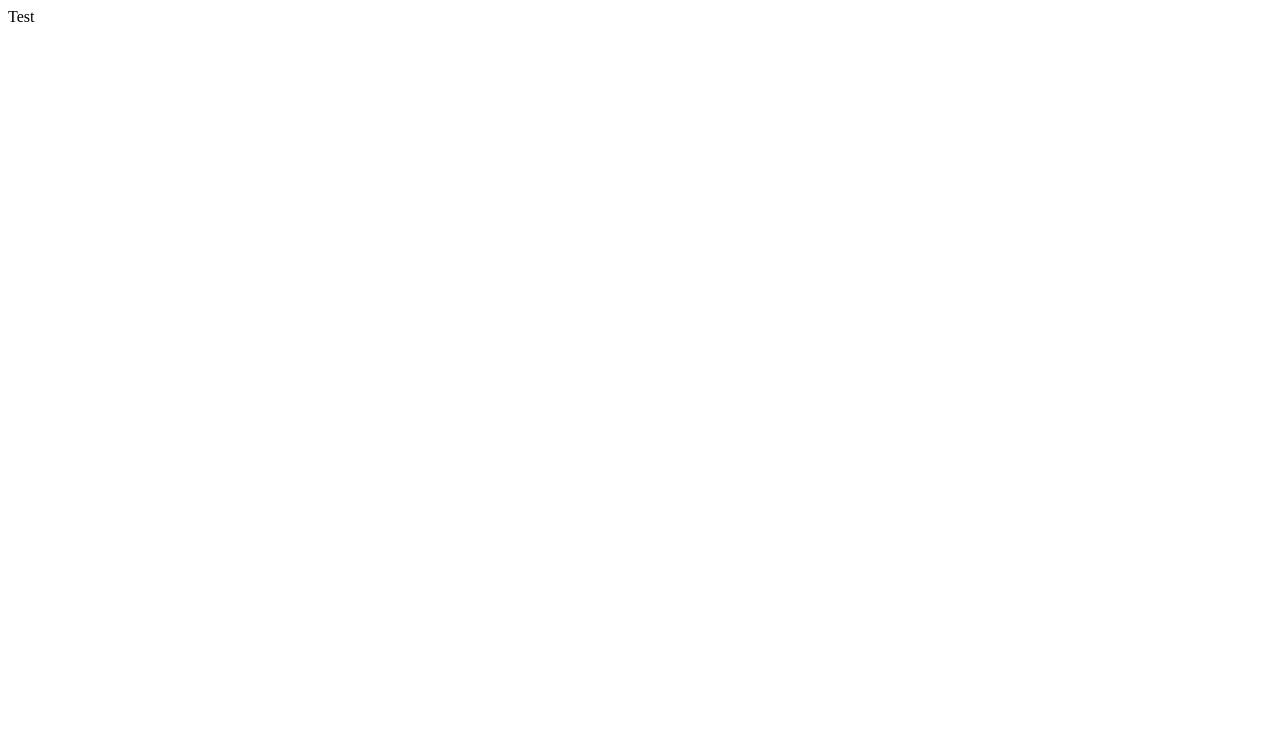
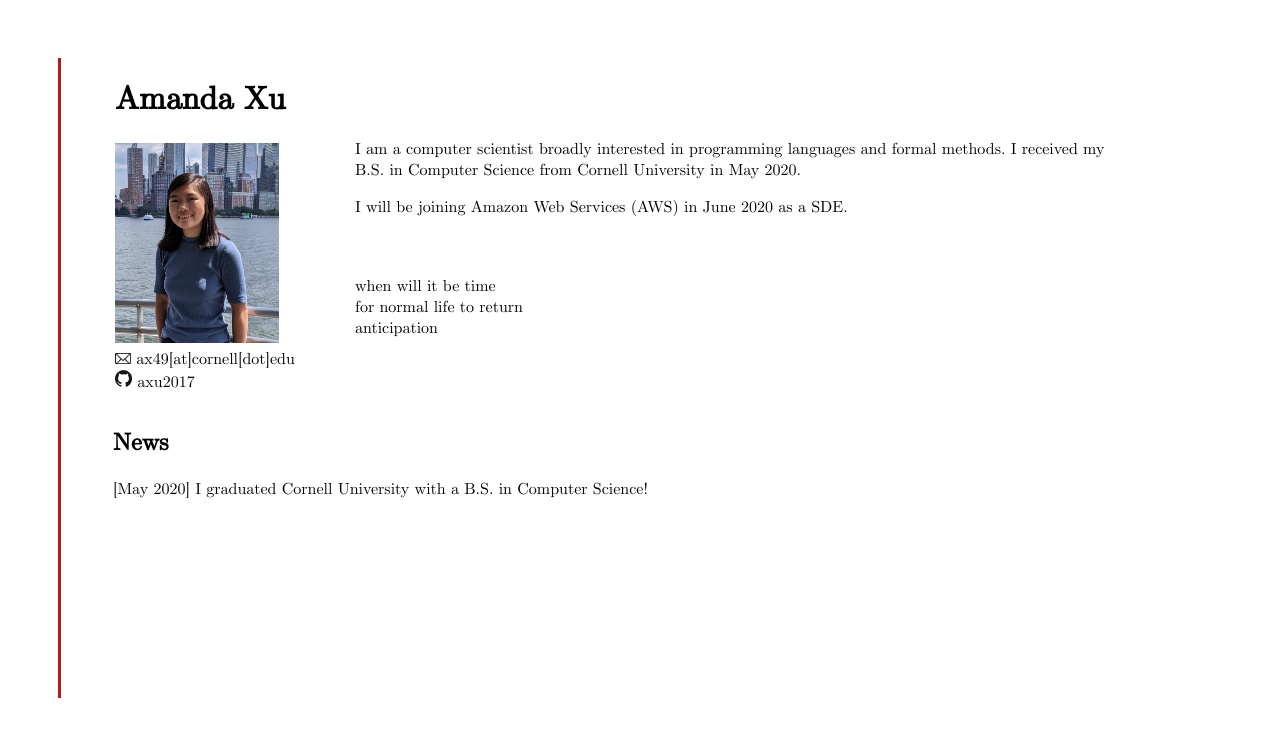
Before and after one commit to axu2017/axu2017.github.io, a plain HTML site: page index.html in a window 1280 px wide. Drawn offline with Linux system fonts and the light colour scheme.

Commit message:
bare min done

```diff
--- a/index.html
+++ b/index.html
@@ -1 +1,33 @@
-Test
+<!DOCTYPE html>
+<html>
+  <link rel="stylesheet" type="text/css" href="styles.css">
+  <head>
+    <title>Amanda Xu</title>
+  </head>
+
+  <body>
+    <div class="vl"></div>
+    <div class="wrapper">
+      <header>
+        <h1>Amanda Xu</h1>
+        <img src="images/amanda.jpg" style="width:164px;height:200px;">
+        <br>
+        <a href="mailto: ax49@cornell.edu"> <img src="images/email.png" style="width:16px;height:11px;"></a> ax49[at]cornell[dot]edu
+        <br>
+        <a href="https://github.com/axu2017"> <img src="images/github.png" style="width:17px;height:17px;"></a> axu2017
+      </header>
+      <section>
+        <p>I am a computer scientist broadly interested in programming languages and formal methods. I received my B.S. in Computer Science from Cornell University in May 2020. </p>
+        <p>I will be joining Amazon Web Services (AWS) in June 2020 as a SDE.</p>
+        <br><br>
+        when will it be time <br>
+        for normal life to return <br>
+        anticipation
+      </section>
+    </div>
+    <div class="sectionc">
+        <h2>News</h2>
+        <p>[May 2020] I graduated Cornell University with a B.S. in Computer Science!</p>
+    </div>
+  </body>
+  </html>
--- /dev/null
+++ b/styles.css
@@ -0,0 +1,46 @@
+@font-face {
+  font-family: "Computer Modern";
+  src: url('cmunrm.ttf') format('truetype');
+}
+
+body {
+  font-family: "Computer Modern";
+  padding:50px;
+}
+
+.wrapper {
+  width:1050px;
+  height: 350px;
+  margin:0 auto;
+}
+
+.vl {
+  border-left: 3px solid #B31B1B;
+  position:fixed;
+  height: 80%;
+}
+
+header {
+  width:270px;
+  height: 500px;
+  float:left;
+  position:fixed;
+}
+
+section {
+  width:750px;
+  height: 200px;
+  position:fixed;
+  float:right;
+  padding-top: 65px;
+  padding-left: 240px;
+  padding-right: 50px;
+}
+
+.sectionc {
+  width:750px;
+  position:fixed;
+  float:left;
+  padding-left: 55px;
+  padding-right: 50px;
+}
```
Also changed, not shown: cmunrm.ttf (added), images/amanda.jpg (added), images/email.png (added), images/github.png (added).
